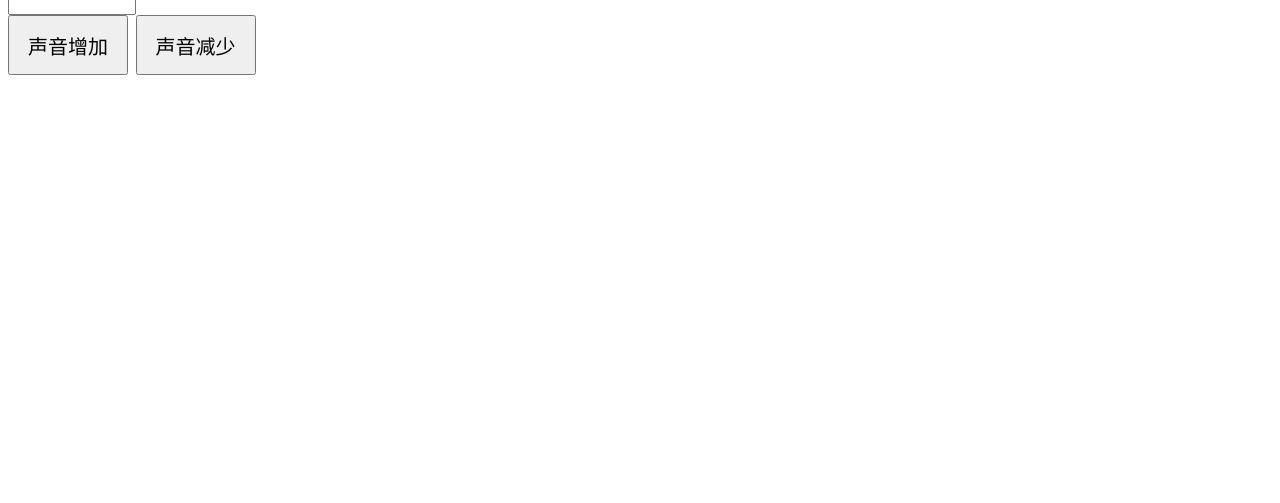
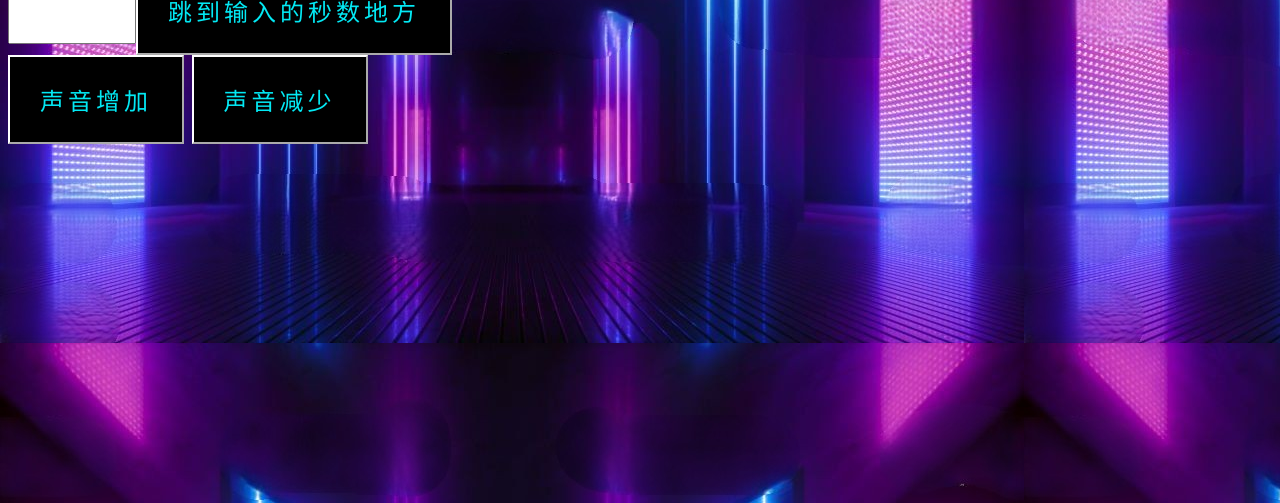
Before and after one commit to tommy13579/tommy13579.github.io, a plain HTML site: page index.html in a window 1280 px wide. Shown: the part 297-800 px from the top of the page. Drawn offline with Linux system fonts and the light colour scheme.

Commit message:
Update index.html

```diff
--- a/index.html
+++ b/index.html
@@ -5,28 +5,65 @@
     <meta name="viewport" content="width=device-width">
     <title>播放音乐</title>
     <style>
+        /* 这是手机的媒体查询 */
         @media screen and (max-width: 575px){
+            /* 这里是最基础的文字大小 后面用rem这单位就是这里文字大小的多少倍 */
             html{
                 font-size: 30px;
             }
         }
+        body {
+        /* 这里是背景图片 */
+        background-image:url('bg666.png');
+
+        }
+        div{
+            /* 这里是网页里面的除了按钮之外的文字颜色 */
+            color: #fff;
+        }
+        /* 这里是酷炫按钮效果 */
         button{
-            width: 4rem;
-            height: 2rem;
-            font-size:20px;
+            /* width: 4rem; */
+            /* height: 2rem; */
+            /* font-size:20px; */
+            width: fit-content;
+            padding: 25px 30px;
+            color: #03e9f4;
+            font-size: 24px;
+            text-transform: uppercase;
+            transition: 0.5s;
+            letter-spacing: 4px;
+            cursor: pointer;
+            background-color: #000;
+            border-color:#fff;
+
         }
+        /* 这里是鼠标移动到按钮上面时候的酷炫效果 */
+        button:hover{
+            background-color: #03e9f4;
+            color: #050801;
+            box-shadow: 0 0 5px #03e9f4,
+                        0 0 25px #03e9f4,
+                        0 0 50px #03e9f4,
+                        0 0 200px #03e9f4;
+        }
+        /* 这里是输入窗口的大小设置 用了等比例缩放单位rem */
         input{
             width: 4rem;
             height: 2rem;
             font-size:30px;
         }
+        /* 这里是平板等设备的媒体查询 */
         @media screen and (min-width: 576px){
             html{
+                /* 这里是最基础的文字大小 后面用rem这单位就是这里文字大小的多少倍 */
                 font-size: 30px;
             }
         }
+        /* 这里是电脑显示屏等设备的媒体查询 */
         @media screen and (min-width: 768px){
             html{
+                /* 这里是最基础的文字大小 后面用rem这单位就是这里文字大小的多少倍 */
                 font-size: 30px;
             }
         }
```
